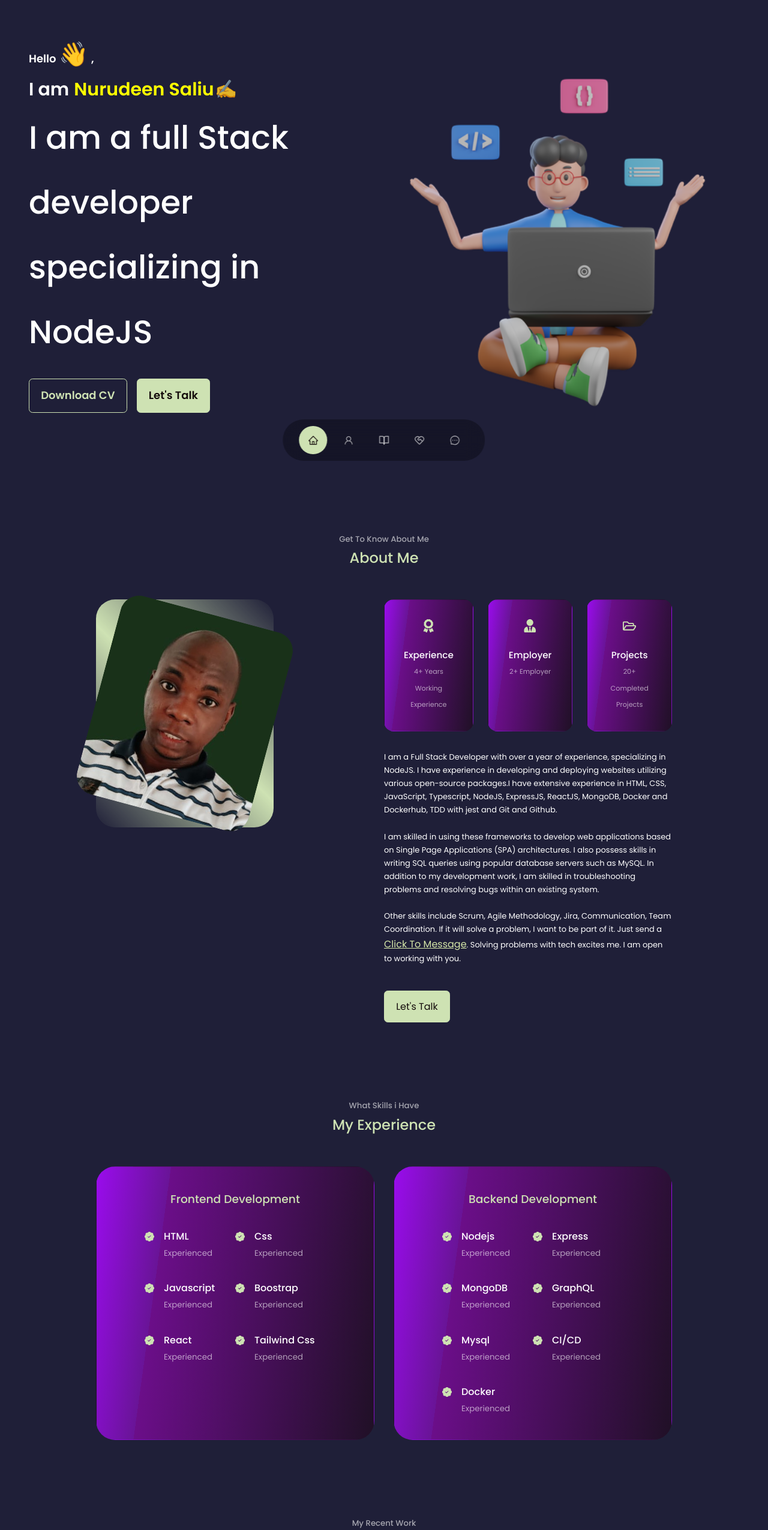
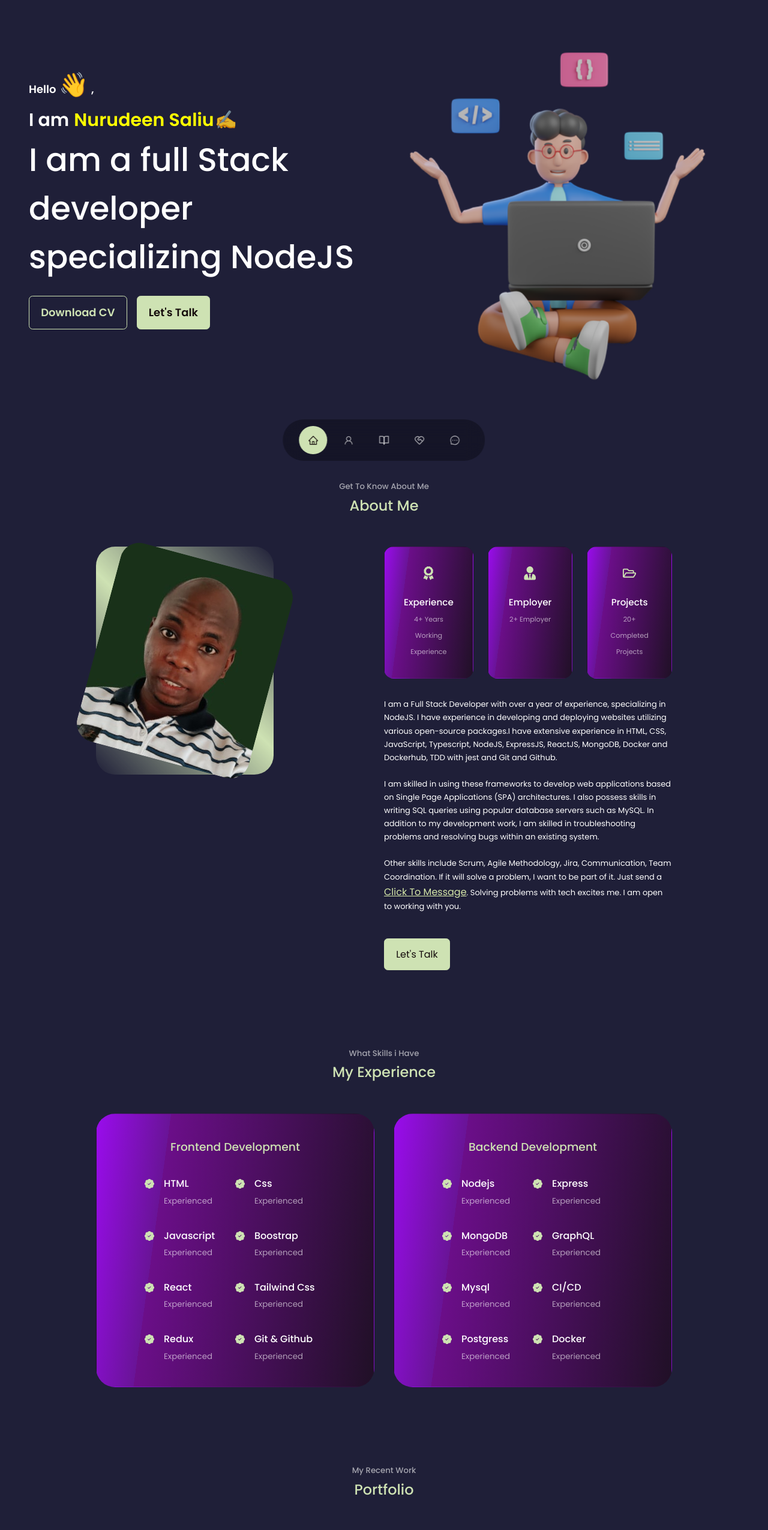
Before and after one commit to nurez305/my-portfolio-website, a React (Create React App) app: page / in a window 1280 px wide. Shown: the top 2550 px of the page at 60% size. Built offline with nearby package versions, Linux system fonts and the light colour scheme.

Commit message:
update on ui

```diff
--- a/src/components/Contact/Contact.css
+++ b/src/components/Contact/Contact.css
@@ -4,7 +4,6 @@ display: grid;
 grid-template-columns: 30% 58%;
 gap: 12%;
 }
-
 .contact_options{
     display: flex;
     gap: 1.2rem;
--- a/src/components/Contact/Contact.jsx
+++ b/src/components/Contact/Contact.jsx
@@ -44,14 +44,14 @@ function Contact() {
             <FaFacebookMessenger className='contact_option-icon'/>
             <h4>Messanger</h4>
             <h5>saliu Nurudeen</h5>
-            <a href="https://m.me/Nurez305" target="_blank">Click to send a message</a>
+            <a href="https://m.me/Nurez305" target="_blank" rel='noreferrer'>Click to send a message</a>
           </article>
 
           <article className='contact_option'>
             <BsWhatsapp className='contact_option-icon' />
             <h4>WhatsApp</h4>
             <h5>+2347036509595</h5>
-            <a href="https://wa.me/+2347036509595" target="_blank">Click to send a message</a>
+            <a href="https://wa.me/+2347036509595" target="_blank" rel='noreferrer'>Click to send a message</a>
           </article>
         </div>
 
--- a/src/components/Experience/Experience.jsx
+++ b/src/components/Experience/Experience.jsx
@@ -55,6 +55,22 @@ function Experience() {
             <BsFillPatchCheckFill className='experience_details_icon' />
             <div>
             <h4>Tailwind Css</h4>
+            <small className='text-light'>Experienced</small>
+            </div>
+            </article>
+
+            <article className='experience_details'>
+            <BsFillPatchCheckFill className='experience_details_icon' />
+            <div>
+            <h4>Redux</h4>
+            <small className='text-light'>Experienced</small>
+            </div>
+            </article>
+
+            <article className='experience_details'>
+            <BsFillPatchCheckFill className='experience_details_icon' />
+            <div>
+            <h4>Git & Github</h4>
             <small className='text-light'>Experienced</small>
             </div>
             </article>
@@ -117,6 +133,14 @@ function Experience() {
             <article className='experience_details'>
             <BsFillPatchCheckFill className='experience_details_icon' />
             <div>
+            <h4>Postgress</h4>
+            <small className='text-light'>Experienced</small>
+            </div>
+            </article>
+
+            <article className='experience_details'>
+            <BsFillPatchCheckFill className='experience_details_icon' />
+            <div>
             <h4>Docker</h4>
             <small className='text-light'>Experienced</small>
             </div>
--- a/src/components/Header/Headersocial.jsx
+++ b/src/components/Header/Headersocial.jsx
@@ -6,8 +6,8 @@ import {FiDribbble} from "react-icons/fi"
 const Headersocial = () => {
   return (
     <div className='header_social'>
-    <a href="https://www.linkedin.com/in/nurudeen-saliu-4ab897ab/" target="_blank"><BsLinkedin /></a>
-    <a href="https://github.com/nurez305" target="_blank"><FaGithub /></a>
+    <a href="https://www.linkedin.com/in/nurudeen-saliu-4ab897ab/" target="_blank" rel="noreferrer" ><BsLinkedin /></a>
+    <a href="https://github.com/nurez305" target="_blank" rel="noreferrer" ><FaGithub /></a>
     <a href="#dribble" target="_blank"><FiDribbble /></a>
 
     </div>
--- a/src/components/Nav/Nav.jsx
+++ b/src/components/Nav/Nav.jsx
@@ -12,10 +12,10 @@ import {useState} from 'react'
 
 
 function Nav() {
-  const [activeNav, setActiveNav] = useState('#')
+  const [activeNav, setActiveNav] = useState('#home')
   return (
     <nav>
-      <a href="#" onClick={()=> setActiveNav('#')} className={activeNav === '#' ? 'active' : ''}><AiOutlineHome /></a>
+      <a href="#home" onClick={()=> setActiveNav('#home')} className={activeNav === '#home' ? 'active' : ''}><AiOutlineHome /></a>
       <a href="#about" onClick={()=> setActiveNav('#about')} className={activeNav === '#about' ? 'active' : ''}><AiOutlineUser /></a>
       <a href="#experience" onClick={()=> setActiveNav("#experience")} className={activeNav === "#experience" ? "active" : ''}><FiBookOpen /></a>
       <a href="#portfolio" onClick={()=> setActiveNav("#portfolio")} className={activeNav === "#portfolio" ? 'active' : ""}><RiServiceLine /></a>
--- a/src/components/hero/Hero.jsx
+++ b/src/components/hero/Hero.jsx
@@ -50,6 +50,7 @@ const Hero = () => {
             <p className="hello_text">
               Hello <span className="wave">👋</span> ,
             </p>
+            {/* <span className="tagline">Welcome to my Portfolio</span> */}
             <div className="text_name">
               I am <span className="alt-text-yellow">
                  <Typewriter
@@ -64,8 +65,7 @@ const Hero = () => {
               </span>
             </div>
             <h1 className="hero-main-text ">
-              I am a full Stack developer specializing
-              <span className="alt-text"> in NodeJS</span>
+              I am a full Stack developer specializing NodeJS
             </h1>
 
             <div className="btn-div">
--- a/src/components/hero/hero.css
+++ b/src/components/hero/hero.css
@@ -36,7 +36,7 @@
 
 .hero-main-text {
    font-size: 54px;
-   line-height: 2;
+   line-height: 1.5;
 }
 
 .hero-img {
@@ -50,6 +50,18 @@
    font-size: 18px;
    flex: 1;
 }
+
+/* .tagline {
+   font-weight: 700;
+   letter-spacing: 0.8px;
+   padding: 8px 10px;
+   background: linear-gradient(90.21deg, rgba(170, 54, 124, 0.5) -5.91%, rgba(74, 47, 189, 0.5) 111.58%);
+   border: 1px solid rgba(255, 255, 255, 0.5);
+   font-size: 20px;
+   margin-bottom: 16px;
+   display: inline-block;
+   width: 45%;
+ } */
 
 /* .alt-text {
    color: red;
@@ -108,6 +120,7 @@
 
    .hero-main-text {
       font-size: 25px;
+      line-height: 2;
    }
 
    .btn {
@@ -121,4 +134,10 @@
    .hero-subtext {
       font-size: 12px;
    }
+
+   /* .tagline {
+      width: 86%;
+      font-size: 16px;
+      text-align: center;
+   } */
 }
```
Also changed, not shown: src/index.css (+7 -1 lines), src/assets/banner-bg.png (added).
